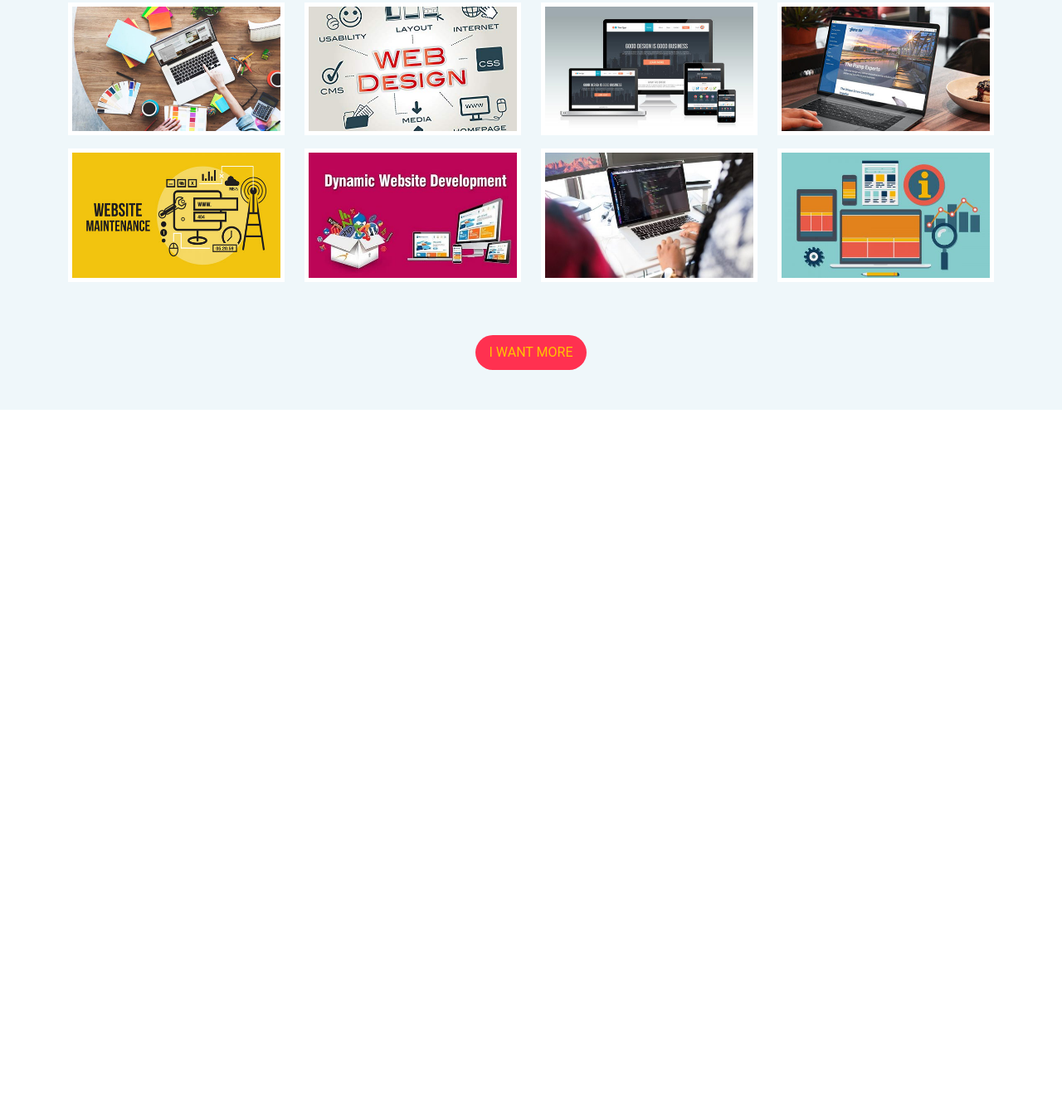
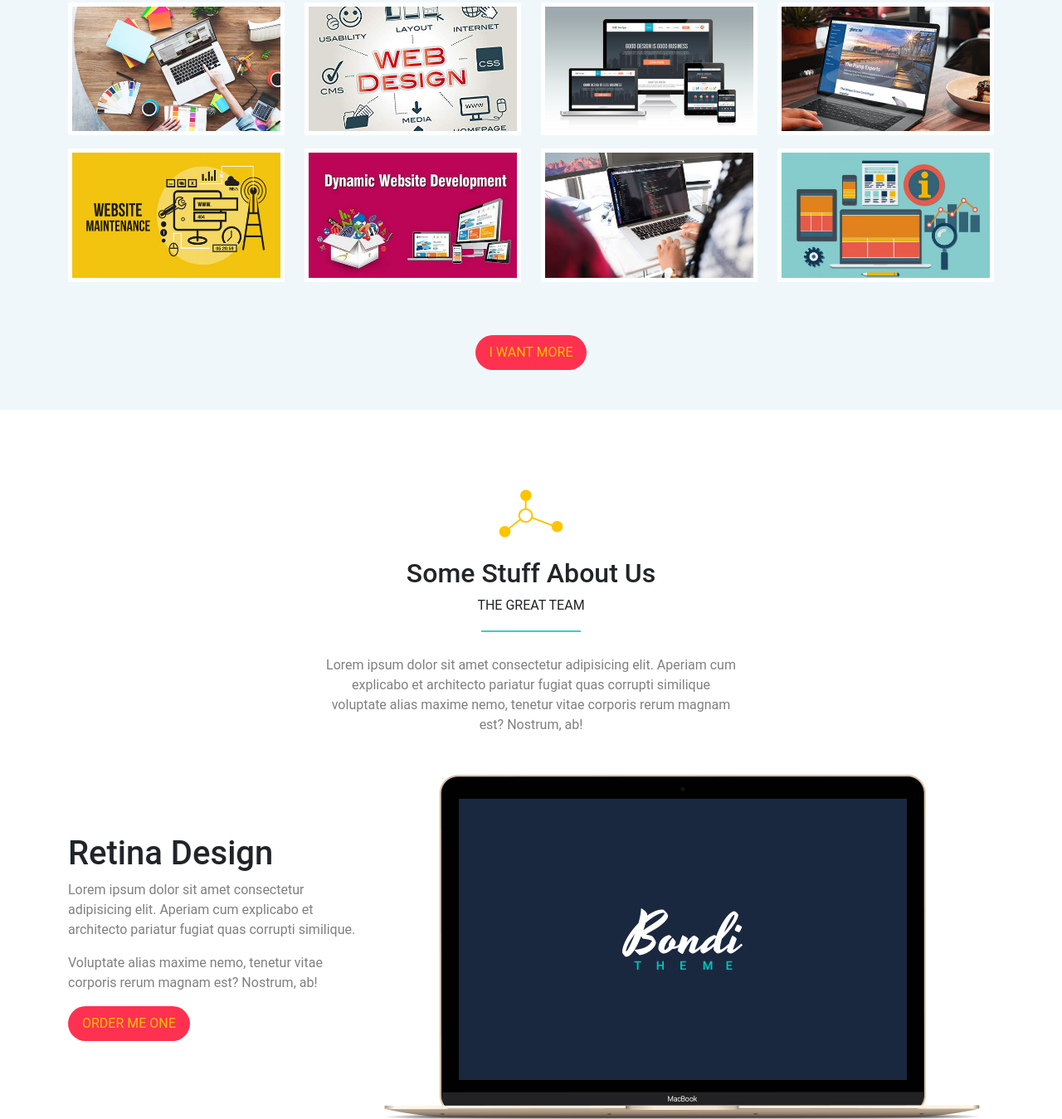
Before and after one commit to poysa213/Bondi-Design--Bootstrap-, a plain HTML site: page index.html in a window 1280 px wide. Shown: the part 1899-3248 px from the top of the page at 83% size. Before the commit the page ends 2393 px from the top, so only its background shows below. Drawn offline with Linux system fonts and the light colour scheme.

Commit message:
create Stuff Section

```diff
--- a/css/bondi.css
+++ b/css/bondi.css
@@ -124,3 +124,8 @@ body {
   transform: translateX(0);
 }
 /* end ourwork */
+/* start stuf */
+.stuf .description {
+  max-width: 500px;
+}
+/* end stuf */
--- a/index.html
+++ b/index.html
@@ -185,6 +185,41 @@
         </div>
       </div>
     </div>
+    <div class="stuf pt-5">
+      <div class="container">
+        <div class="main-title text-center mt-5 mb-5 position-relative">
+          <img class="mb-4" src="imgs/title.png" alt="" />
+          <h2>Some Stuff About Us</h2>
+          <p class="text-light-50 text-uppercase">The Great Team</p>
+        </div>
+        <p class="description text-center mb-5 text-black-50 m-auto">
+          Lorem ipsum dolor sit amet consectetur adipisicing elit. Aperiam cum
+          explicabo et architecto pariatur fugiat quas corrupti similique
+          voluptate alias maxime nemo, tenetur vitae corporis rerum magnam est?
+          Nostrum, ab!
+        </p>
+        <div class="row align-items-center">
+          <div class="col-lg-4 mb-4 text-center text-md-start">
+            <h1>Retina Design</h1>
+            <p class="text-black-50 fs-6">
+              Lorem ipsum dolor sit amet consectetur adipisicing elit. Aperiam
+              cum explicabo et architecto pariatur fugiat quas corrupti
+              similique.
+            </p>
+            <p class="text-black-50 fs-6">
+              Voluptate alias maxime nemo, tenetur vitae corporis rerum magnam
+              est? Nostrum, ab!
+            </p>
+            <a href="#" class="btn main-btn rounded-pill text-uppercase"
+              >Order Me one</a
+            >
+          </div>
+          <div class="col-lg-8">
+            <img src="imgs/laptop.png" class="img-fluid" alt="" />
+          </div>
+        </div>
+      </div>
+    </div>
     <script src="js/all.min.js"></script>
     <script src="js/bootstrap.bundle.min.js"></script>
   </body>
```
